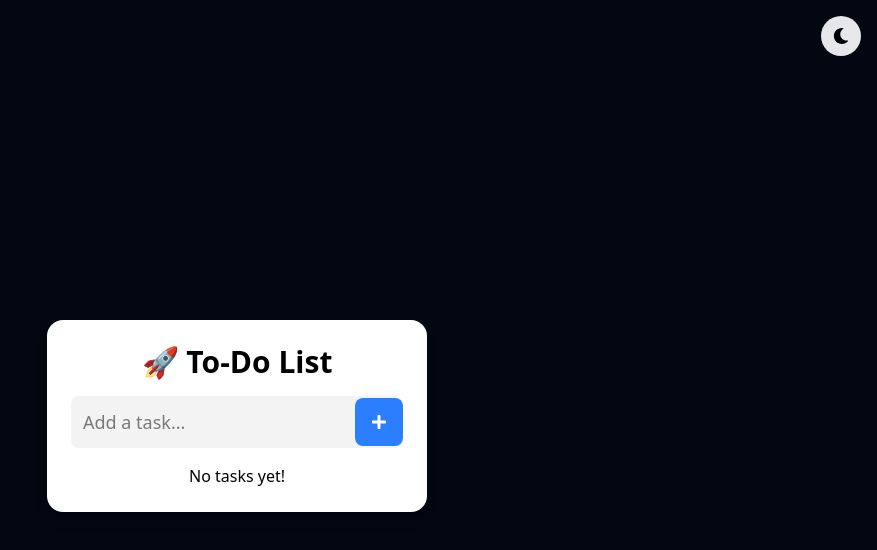
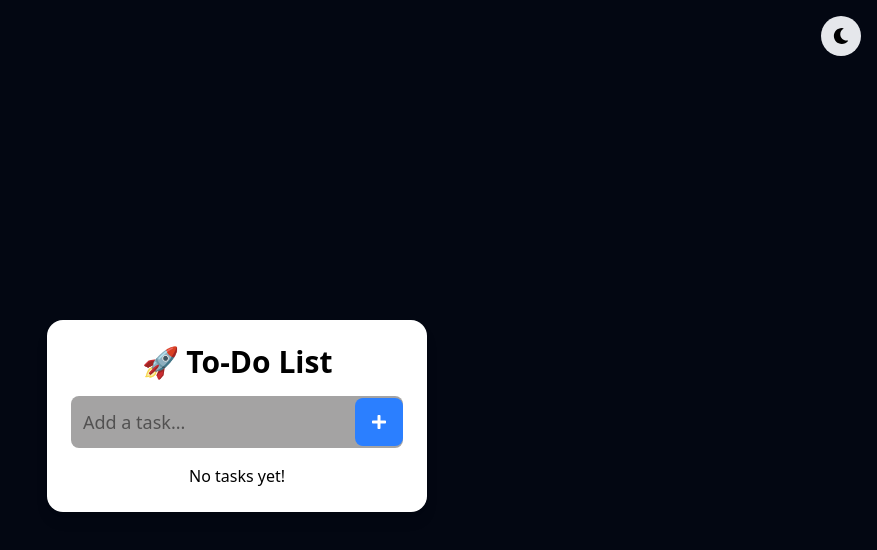
Before and after one commit to nitishb-dev/REACT_TODO_LIST, a React (Vite) app: page / in a window 1280 px wide. Shown: the top 550 px of the page, without its empty margins (403-1280 px from the left). Built offline with nearby package versions, Linux system fonts and the light colour scheme.

Commit message:
bg color updated

```diff
--- a/src/index.css
+++ b/src/index.css
@@ -3,7 +3,7 @@
 :root {
     --bg-color: white;
     --text-color: black;
-    --input-bg: #f3f3f3;
+    --input-bg: #a4a3a3;
     --card-bg: white;
   }
 
@@ -11,7 +11,7 @@
     --bg-color: #fdfeff;
     --text-color: rgb(255, 255, 255);
     --input-bg: #2d3748;
-    --card-bg: #0b1c39;
+    --card-bg: #051c43;
   }
 
   body {
```
